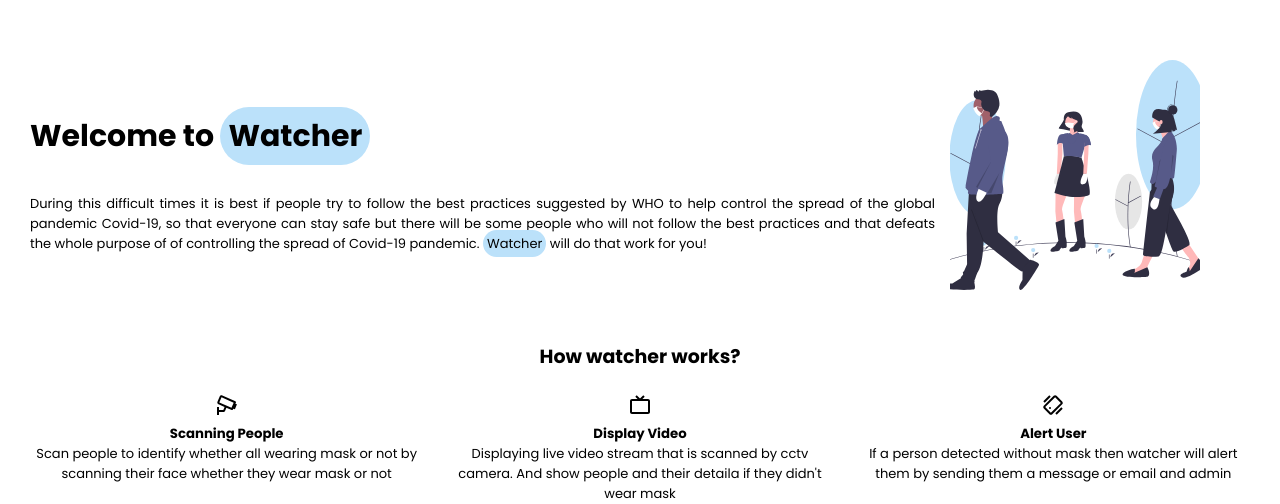
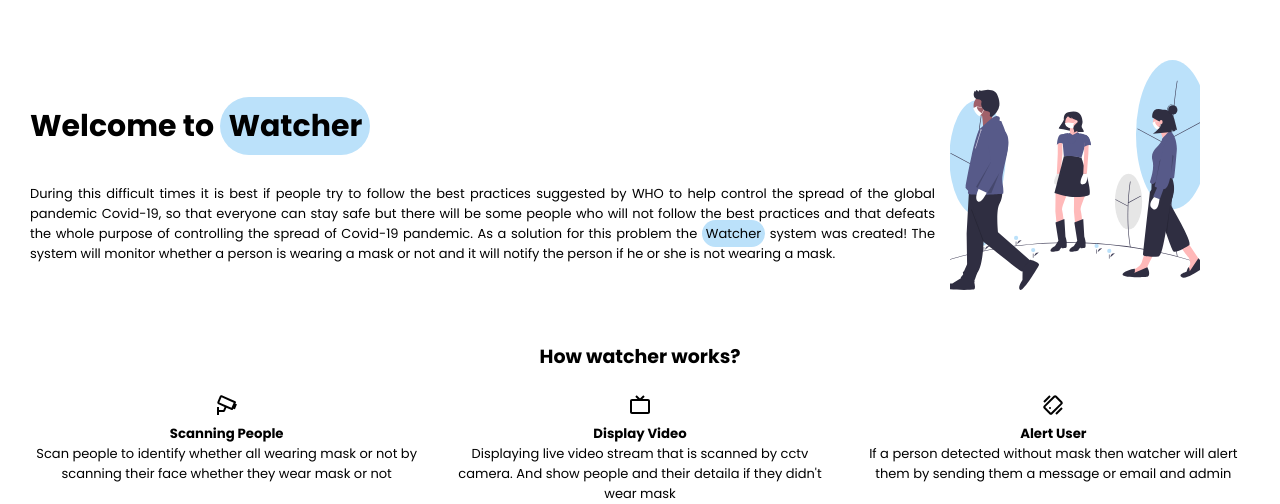
Before and after one commit to Software-Development-Group-Project/Watcher, a Flask app: page /home in a window 1280 px wide. Shown: the part 100-604 px from the top of the page. Run offline with Flask 2, Linux system fonts and the light colour scheme; a user stored in the database is signed in.

Commit message:
Updated home.html display message
removed the repeating 'of' and mentioned the purpose of watcher

```diff
--- a/watcher/templates/home.html
+++ b/watcher/templates/home.html
@@ -8,9 +8,10 @@
             <p>During this difficult times it is best if people try to follow the best
             practices suggested by WHO to help control the spread of the global pandemic
             Covid-19, so that everyone can stay safe but there will be some people who will
-            not follow the best practices and that defeats the whole purpose of of controlling
-            the spread of Covid-19 pandemic.
-            <span class="special-text">Watcher</span> will do that work for you!</p>
+            not follow the best practices and that defeats the whole purpose of controlling
+            the spread of Covid-19 pandemic. As a solution for this problem the <span class="special-text">Watcher</span> system was created! The system will
+            monitor whether a person is wearing a mask or not and it will notify the person
+            if he or she is not wearing a mask.</p>
         </div>
         <div id="welcome-img-container">
             <img src="{{ url_for('static', filename='images/social_distance.svg') }}" alt="Wearing mask and maintaining social distance"/>
```
